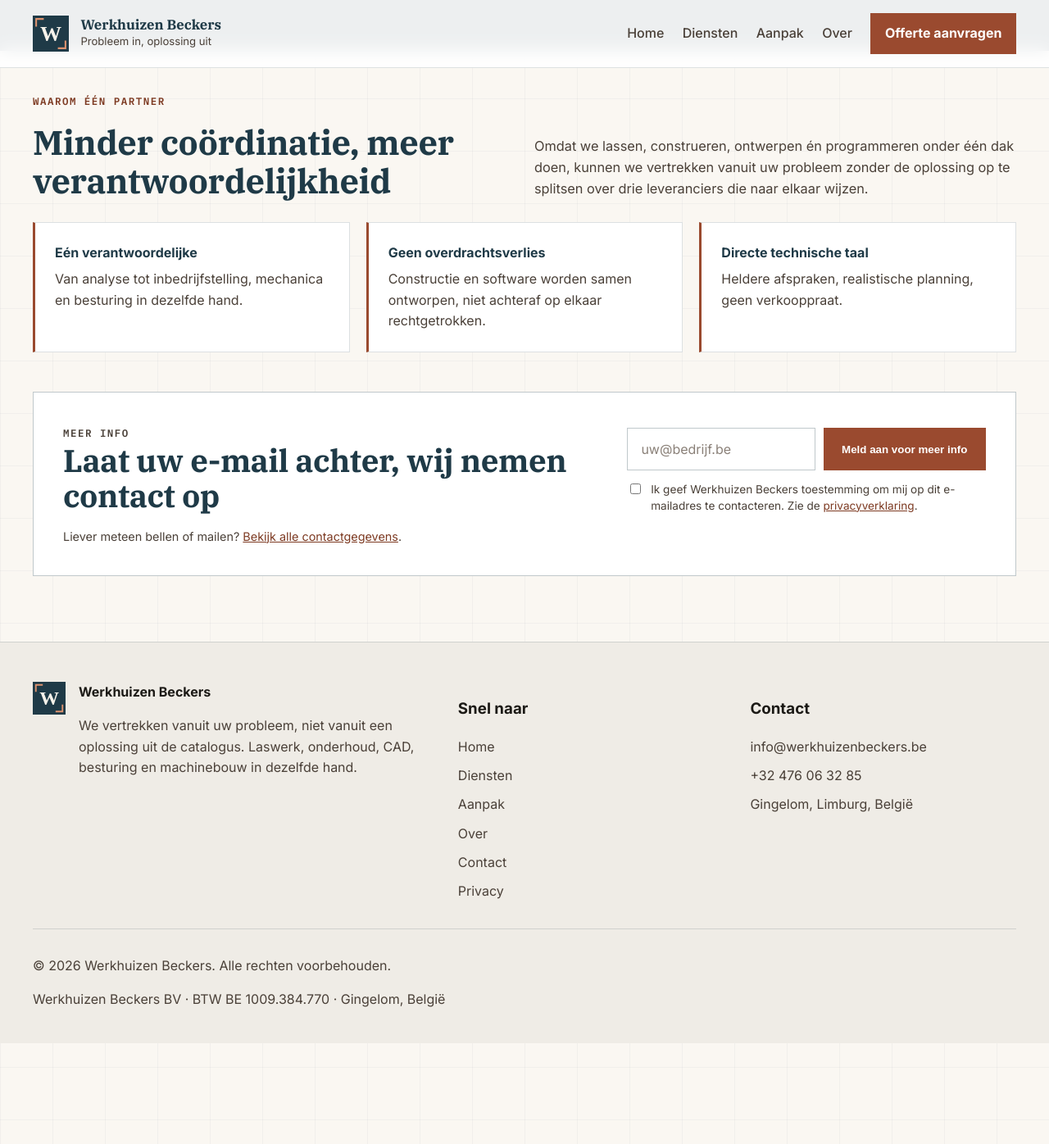
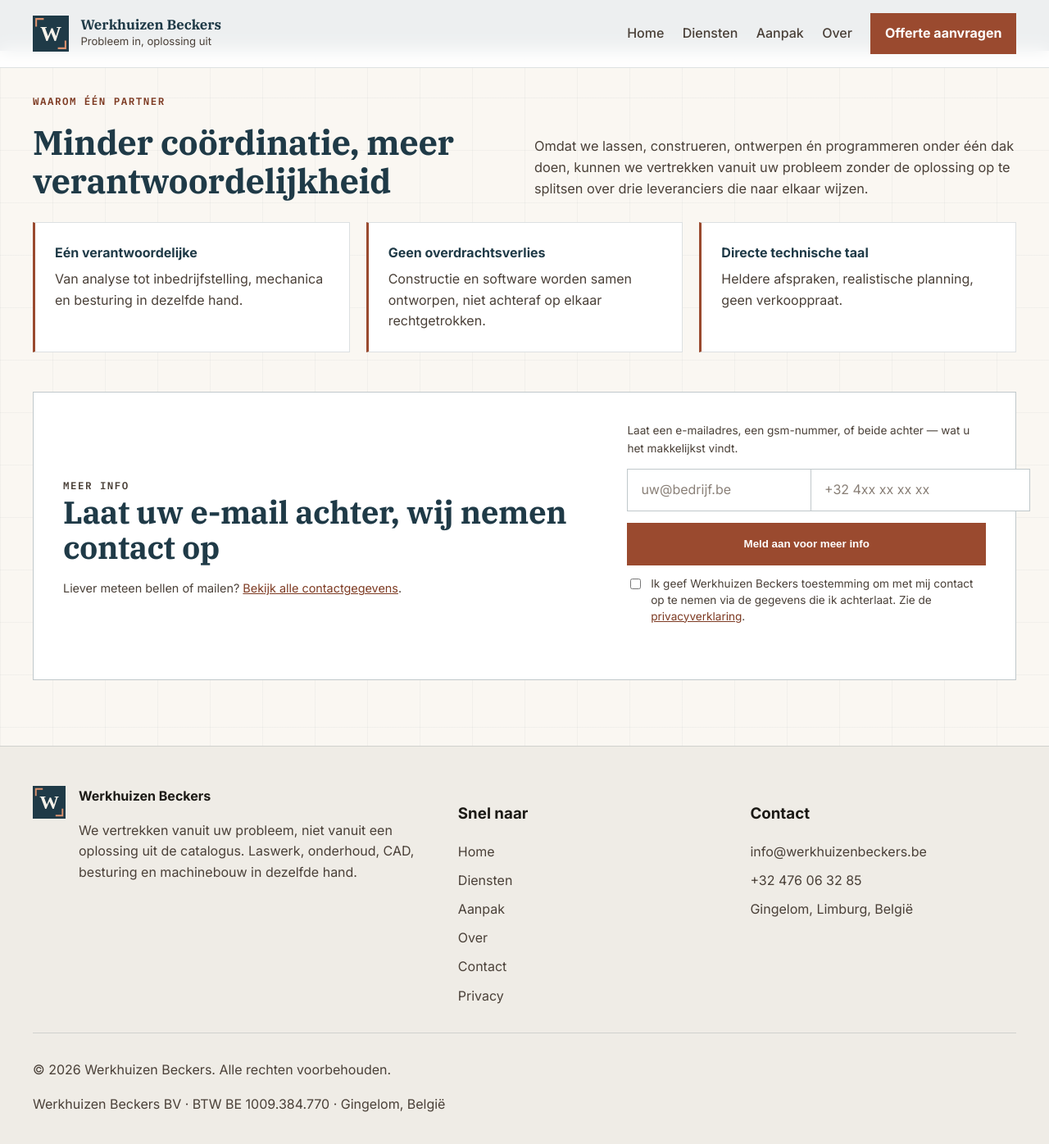
Before and after one commit to servicesbeckers/WerkhuizenBeckers, a Jekyll site: the page built from index.md, in a window 1280 px wide and 1400 px high, scrolled down 1829 px. Shown: the top 1396 px of the window at 82% size. Built offline with Jekyll 4.4.1, drawn with Linux system fonts in a browser that asks for light colours; before the commit the page ends 3102 px from its top, so only the background shows below that.

Commit message:
Aanmeldformulier: gsm-nummer toevoegen naast e-mail (minstens 1 vereist)
Co-Authored-By: Claude Opus 4.8 <noreply@anthropic.com>

```diff
--- a/_includes/lead-form.html
+++ b/_includes/lead-form.html
@@ -8,15 +8,24 @@
     <!-- Honeypot tegen bots: mensen zien dit niet, bots vullen het in -->
     <input type="checkbox" name="botcheck" tabindex="-1" autocomplete="off" style="display:none" aria-hidden="true">
 
-    <div class="lead-form-row">
-        <label class="sr-only" for="lead-email">Uw e-mailadres</label>
-        <input class="lead-input" id="lead-email" type="email" name="email" required autocomplete="email" placeholder="uw@bedrijf.be">
-        <button class="button button-primary" type="submit">Meld aan voor meer info</button>
+    <p class="lead-hint">Laat een e-mailadres, een gsm-nummer, of beide achter — wat u het makkelijkst vindt.</p>
+
+    <div class="lead-fields">
+        <div>
+            <label class="sr-only" for="lead-email">Uw e-mailadres</label>
+            <input class="lead-input" id="lead-email" type="email" name="email" autocomplete="email" placeholder="uw@bedrijf.be">
+        </div>
+        <div>
+            <label class="sr-only" for="lead-phone">Uw gsm- of telefoonnummer</label>
+            <input class="lead-input" id="lead-phone" type="tel" name="telefoon" autocomplete="tel" placeholder="+32 4xx xx xx xx">
+        </div>
     </div>
+
+    <button class="button button-primary button-full" type="submit">Meld aan voor meer info</button>
 
     <label class="lead-consent">
         <input type="checkbox" name="toestemming" value="ja" required>
-        <span>Ik geef Werkhuizen Beckers toestemming om mij op dit e-mailadres te contacteren. Zie de <a href="{{ '/privacy/' | relative_url }}">privacyverklaring</a>.</span>
+        <span>Ik geef Werkhuizen Beckers toestemming om met mij contact op te nemen via de gegevens die ik achterlaat. Zie de <a href="{{ '/privacy/' | relative_url }}">privacyverklaring</a>.</span>
     </label>
 
     <p class="lead-status" role="status" aria-live="polite"></p>
@@ -30,8 +39,15 @@
         form.dataset.bound = '1';
         var status = form.querySelector('.lead-status');
         var btn = form.querySelector('button[type="submit"]');
+        var email = form.querySelector('input[name="email"]');
+        var phone = form.querySelector('input[name="telefoon"]');
         form.addEventListener('submit', function (e) {
             e.preventDefault();
+            if (email && phone && !email.value.trim() && !phone.value.trim()) {
+                status.className = 'lead-status is-error';
+                status.textContent = 'Laat minstens een e-mailadres of een gsm-nummer achter.';
+                return;
+            }
             status.className = 'lead-status is-busy';
             status.textContent = 'Bezig met verzenden…';
             if (btn) btn.disabled = true;
--- a/assets/css/style.scss
+++ b/assets/css/style.scss
@@ -878,10 +878,16 @@ main {
     gap: 0.85rem;
 }
 
-.lead-form-row {
-    display: flex;
+.lead-hint {
+    margin: 0;
+    font-size: 0.85rem;
+    color: var(--muted);
+}
+
+.lead-fields {
+    display: grid;
+    grid-template-columns: repeat(auto-fit, minmax(190px, 1fr));
     gap: 0.6rem;
-    flex-wrap: wrap;
 }
 
 .lead-input {
```
Also changed, not shown: privacy.md (+2 -2 lines).
